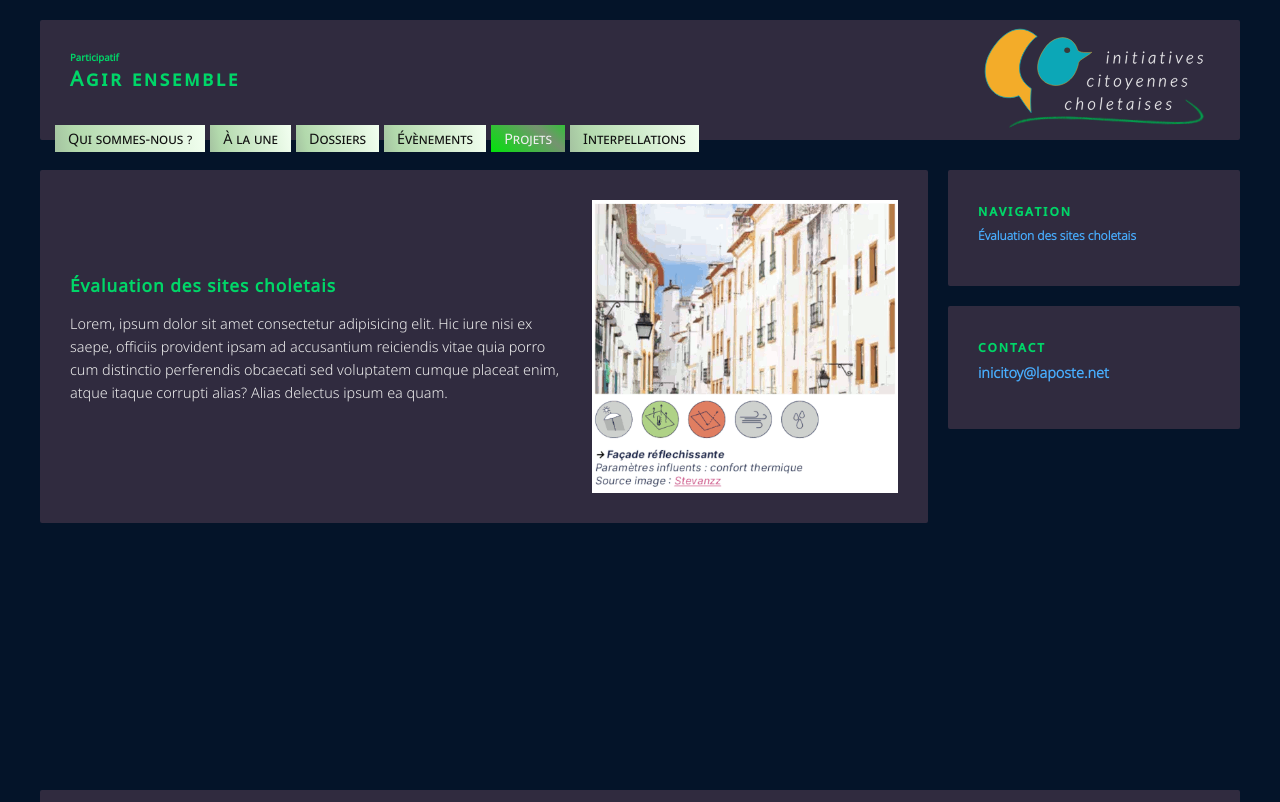
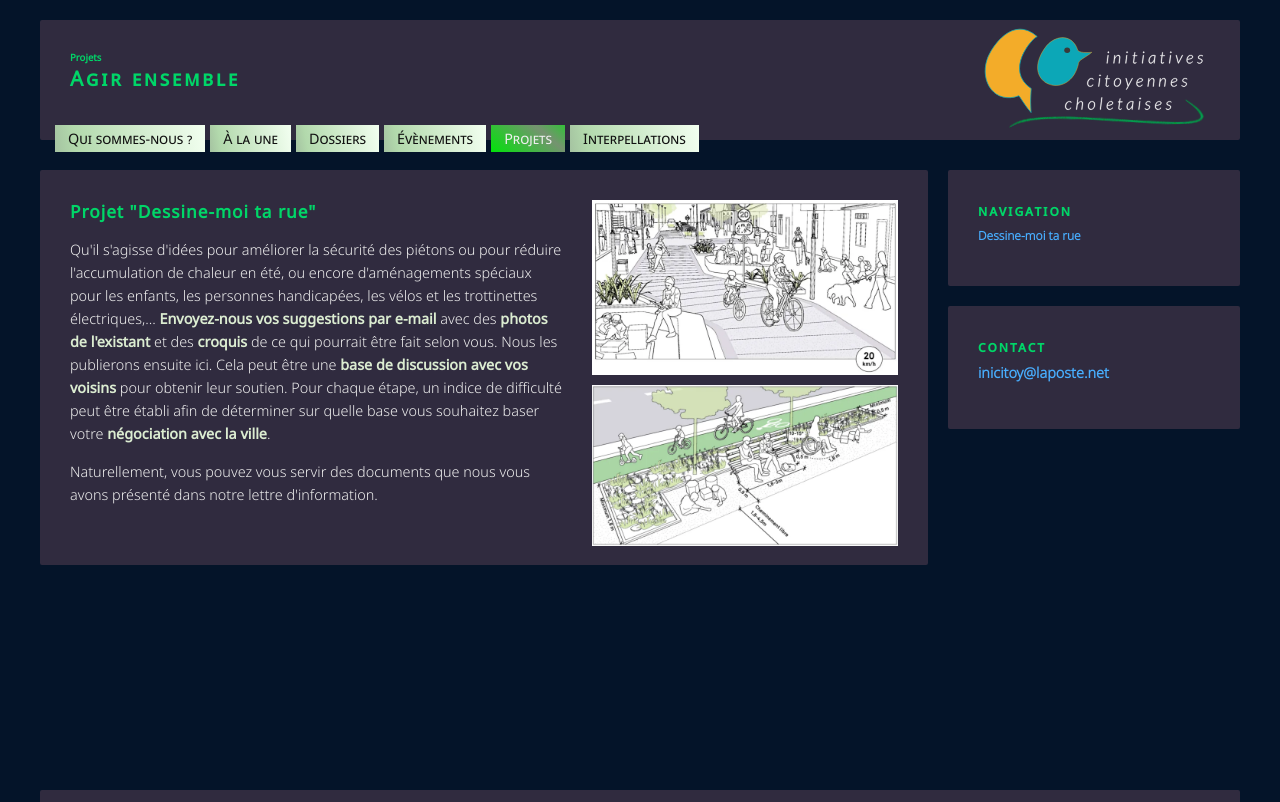
Before and after one commit to benthibaud/inicitoy, a PHP site: page /partners.html in a window 1280 px wide. Shown: the top 802 px of the page. Run offline with PHP 8.4, Linux system fonts and the light colour scheme.

Commit message:
06 nov 2023

```diff
--- a/assets/styles/_settings.scss
+++ b/assets/styles/_settings.scss
@@ -70,11 +70,15 @@ strong {
 .grid {
   display: grid;
   gap: 3%;
-  align-items: center;
+  // align-items: center;
 
   img {
     width: 100%;
   }
+}
+.gridSpace {
+  align-content: space-evenly;
+  justify-content: space-evenly;
 }
 .grid32 {
   grid-template-columns: 32% 65%;
--- a/assets/styles/style.css
+++ b/assets/styles/style.css
@@ -189,12 +189,17 @@ strong {
 .grid {
   display: grid;
   gap: 3%;
-  -webkit-box-align: center;
-      -ms-flex-align: center;
-          align-items: center;
 }
 .grid img {
   width: 100%;
+}
+
+.gridSpace {
+  -ms-flex-line-pack: space-evenly;
+      align-content: space-evenly;
+  -webkit-box-pack: space-evenly;
+      -ms-flex-pack: space-evenly;
+          justify-content: space-evenly;
 }
 
 .grid32 {
--- a/partners.html
+++ b/partners.html
@@ -50,26 +50,32 @@
     </header>
     <!-- <?php include('assets/components/header.php'); ?> -->
     <div class="title">
-      <h6>Participatif</h6>
+      <h6>Projets</h6>
       <h1>Agir ensemble</h1>
     </div>
     <main class="mainPattern">
       <section id="left">
-        <article id="Sites choletais" class="box grid grid60">
+        <article id="DessinRue" class="box grid grid60">
           <div>
-            <h2>Évaluation des sites choletais</h2>
+            <h2>Projet "Dessine-moi ta rue"</h2>
             <p>
-              Lorem, ipsum dolor sit amet consectetur adipisicing elit. Hic iure nisi ex saepe, officiis provident ipsam ad accusantium reiciendis vitae quia porro cum distinctio perferendis obcaecati
-              sed voluptatem cumque placeat enim, atque itaque corrupti alias? Alias delectus ipsum ea quam.
+              Qu'il s'agisse d'idées pour améliorer la sécurité des piétons ou pour réduire l'accumulation de chaleur en été, ou encore d'aménagements spéciaux pour les enfants, les personnes
+              handicapées, les vélos et les trottinettes électriques,... <strong>Envoyez-nous vos suggestions par e-mail</strong> avec des <strong>photos de l'existant</strong> et des
+              <strong>croquis</strong> de ce qui pourrait être fait selon vous. Nous les publierons ensuite ici. Cela peut être une <strong>base de discussion avec vos voisins</strong> pour obtenir
+              leur soutien. Pour chaque étape, un indice de difficulté peut être établi afin de déterminer sur quelle base vous souhaitez baser votre <strong>négociation avec la ville</strong>.
             </p>
+            <p>Naturellement, vous pouvez vous servir des documents que nous vous avons présenté dans notre lettre d'information.</p>
           </div>
-          <img src="./assets/img/i_001-Façades.gif" alt="Deux types de façades et leur impact" />
+          <div class="grid gridSpace">
+            <img src="assets/img/p_001-DessinRue.webp" alt="Une rue en dessin" />
+            <img src="assets/img/p_001-DessinRue_2.webp" alt="Un trottoir dessiné" />
+          </div>
         </article>
       </section>
       <section id="right">
         <article id="sommaire" class="box">
           <h3>navigation</h3>
-          <p><a href="#Sites choletais">Évaluation des sites choletais</a></p>
+          <p><a href="#DessinRue">Dessine-moi ta rue</a></p>
         </article>
         <article id="contact" class="box">
           <h3>contact</h3>
```
Also changed, not shown: assets/styles/pg.css (+8 -3 lines), focus.html (+7 -6 lines), assets/img/p_001-DessinRue.webp (added), assets/img/p_001-DessinRue_2.webp (added), 1 other file.
